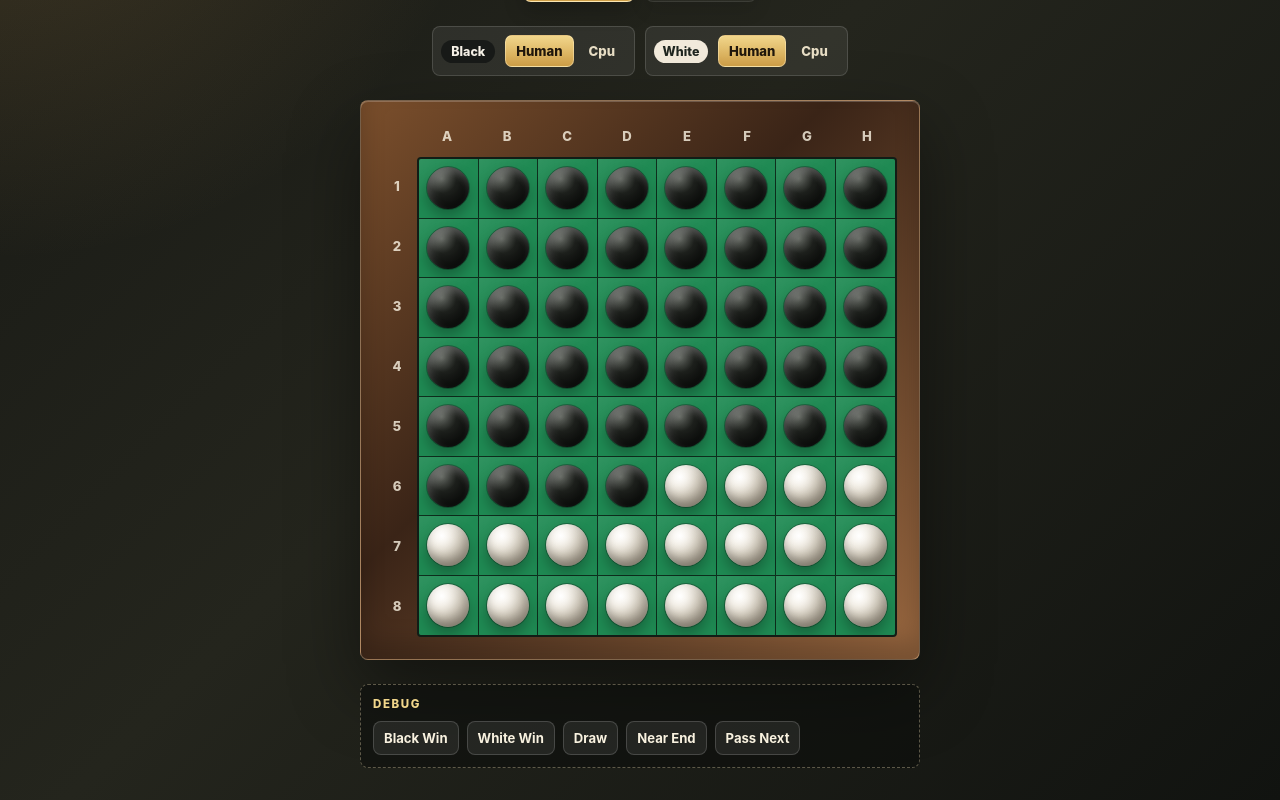
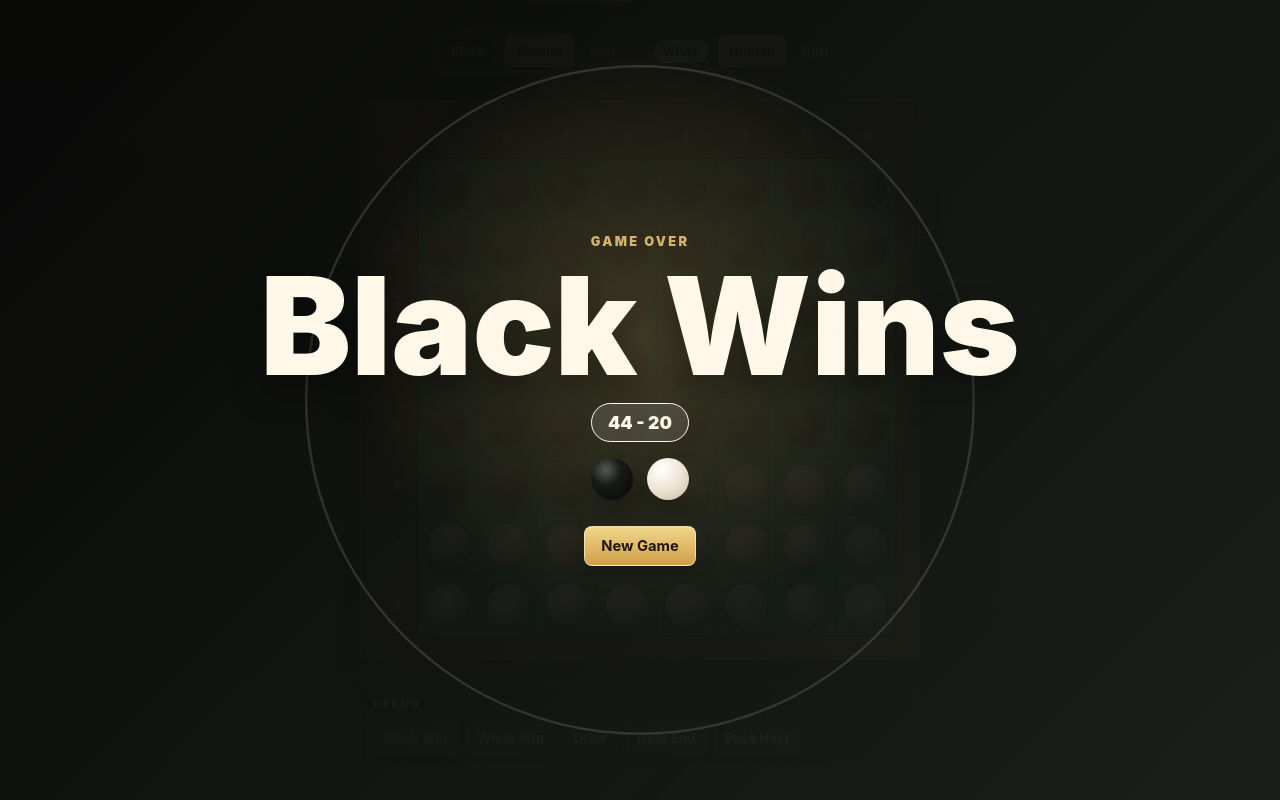
Before and after one commit to westzaki/vibe-othello, a React (Vite) app: page / in a window 1280 px wide. Both pictures are taken after a click on the button "Black Win". Shown: the part 252-1052 px from the top of the page. Built offline with nearby package versions, Linux system fonts and the light colour scheme.

Commit message:
Add game result overlay

```diff
--- a/src/App.tsx
+++ b/src/App.tsx
@@ -1,6 +1,7 @@
 import { lazy, Suspense } from "react";
 import { Board } from "./components/Board";
 import { GameHeader } from "./components/GameHeader";
+import { GameResultOverlay } from "./components/GameResultOverlay";
 import { PlayerControls } from "./components/PlayerControls";
 import { useOthelloGame } from "./hooks/useOthelloGame";
 
@@ -51,6 +52,14 @@ export default function App() {
             <DevDebugPanel onReplaceSession={game.replaceSession} />
           </Suspense>
         )}
+
+        {game.gameStatus === "ended" && game.winner !== null && (
+          <GameResultOverlay
+            discCounts={game.discCounts}
+            onNewGame={game.startNewGame}
+            winner={game.winner}
+          />
+        )}
       </section>
     </main>
   );
--- /dev/null
+++ b/src/components/GameResultOverlay.tsx
@@ -0,0 +1,52 @@
+import type { DiscCounts, Winner } from "../game/othello";
+
+type GameResultOverlayProps = {
+  discCounts: DiscCounts;
+  onNewGame: () => void;
+  winner: Winner;
+};
+
+export function GameResultOverlay({
+  discCounts,
+  onNewGame,
+  winner,
+}: GameResultOverlayProps) {
+  const score = `${discCounts.black} - ${discCounts.white}`;
+
+  return (
+    <div
+      className={["result-overlay", `result-overlay--${winner}`].join(" ")}
+      role="dialog"
+      aria-labelledby="result-overlay-title"
+      aria-modal="true"
+    >
+      <div className="result-overlay__burst" aria-hidden="true" />
+      <div className="result-overlay__content">
+        <p className="result-overlay__eyebrow">Game Over</p>
+        <h2 id="result-overlay-title" className="result-overlay__title">
+          {getResultTitle(winner)}
+        </h2>
+        <p className="result-overlay__score">{score}</p>
+        <div className="result-overlay__discs" aria-hidden="true">
+          <span className="result-overlay__disc result-overlay__disc--black" />
+          <span className="result-overlay__disc result-overlay__disc--white" />
+        </div>
+        <button
+          className="game-action game-action--primary result-overlay__action"
+          onClick={onNewGame}
+          type="button"
+        >
+          New Game
+        </button>
+      </div>
+    </div>
+  );
+}
+
+function getResultTitle(winner: Winner): string {
+  if (winner === "draw") {
+    return "Draw";
+  }
+
+  return `${winner} wins`;
+}
--- a/src/index.css
+++ b/src/index.css
@@ -236,6 +236,167 @@ h1 {
 
 .game-action--primary:hover:not(:disabled) {
   background: linear-gradient(180deg, #ffe6a3, #d9a94d);
+}
+
+.result-overlay {
+  position: fixed;
+  z-index: 20;
+  inset: 0;
+  display: grid;
+  overflow: hidden;
+  place-items: center;
+  padding: 24px;
+  animation: result-overlay-enter 420ms ease both;
+}
+
+.result-overlay--black {
+  color: #fff8e8;
+  background:
+    radial-gradient(
+      circle at 50% 42%,
+      rgba(240, 200, 107, 0.2),
+      transparent 18rem
+    ),
+    linear-gradient(135deg, rgba(8, 9, 8, 0.98), rgba(28, 31, 26, 0.96));
+}
+
+.result-overlay--white {
+  color: #1b201b;
+  background:
+    radial-gradient(
+      circle at 50% 42%,
+      rgba(255, 255, 255, 0.75),
+      transparent 18rem
+    ),
+    linear-gradient(
+      135deg,
+      rgba(244, 237, 221, 0.98),
+      rgba(210, 197, 168, 0.96)
+    );
+}
+
+.result-overlay--draw {
+  color: #fff8e8;
+  background:
+    radial-gradient(
+      circle at 50% 42%,
+      rgba(214, 179, 106, 0.2),
+      transparent 18rem
+    ),
+    linear-gradient(135deg, rgba(23, 24, 20, 0.98), rgba(77, 70, 54, 0.96));
+}
+
+.result-overlay__burst {
+  position: absolute;
+  width: min(84vw, 620px);
+  aspect-ratio: 1;
+  border: 2px solid currentColor;
+  border-radius: 50%;
+  opacity: 0.16;
+  animation: result-burst 900ms ease-out both;
+}
+
+.result-overlay__content {
+  position: relative;
+  display: grid;
+  justify-items: center;
+  gap: 16px;
+  text-align: center;
+}
+
+.result-overlay__eyebrow {
+  margin: 0;
+  color: #d6b36a;
+  font-size: 0.8rem;
+  font-weight: 900;
+  letter-spacing: 0.18em;
+  text-transform: uppercase;
+}
+
+.result-overlay--white .result-overlay__eyebrow {
+  color: #826329;
+}
+
+.result-overlay__title {
+  margin: 0;
+  font-size: clamp(3.2rem, 13vw, 8.5rem);
+  font-weight: 900;
+  letter-spacing: 0;
+  line-height: 0.9;
+  text-transform: capitalize;
+  text-shadow: 0 18px 34px rgba(0, 0, 0, 0.3);
+}
+
+.result-overlay--white .result-overlay__title {
+  text-shadow: 0 16px 30px rgba(92, 73, 36, 0.18);
+}
+
+.result-overlay__score {
+  margin: 0;
+  border: 1px solid currentColor;
+  border-radius: 999px;
+  padding: 8px 16px;
+  background: rgba(255, 255, 255, 0.12);
+  font-size: 1.1rem;
+  font-weight: 900;
+}
+
+.result-overlay--white .result-overlay__score {
+  background: rgba(0, 0, 0, 0.06);
+}
+
+.result-overlay__discs {
+  display: flex;
+  gap: 14px;
+}
+
+.result-overlay__disc {
+  width: 42px;
+  height: 42px;
+  border-radius: 50%;
+  box-shadow: 0 14px 24px rgba(0, 0, 0, 0.24);
+}
+
+.result-overlay__disc--black {
+  background: radial-gradient(
+    circle at 35% 28%,
+    #555a54 0%,
+    #181a18 38%,
+    #070807 100%
+  );
+}
+
+.result-overlay__disc--white {
+  background: radial-gradient(
+    circle at 35% 28%,
+    #ffffff 0%,
+    #eee6d6 48%,
+    #c8baa1 100%
+  );
+}
+
+.result-overlay__action {
+  margin-top: 10px;
+}
+
+@keyframes result-overlay-enter {
+  from {
+    opacity: 0;
+  }
+
+  to {
+    opacity: 1;
+  }
+}
+
+@keyframes result-burst {
+  from {
+    transform: scale(0.72);
+  }
+
+  to {
+    transform: scale(1.08);
+  }
 }
 
 .player-controls {
```
